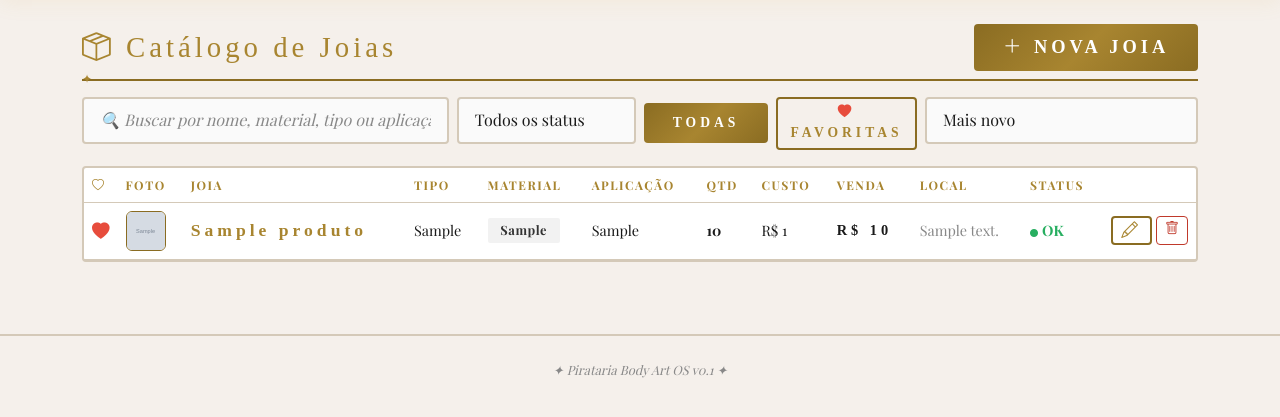
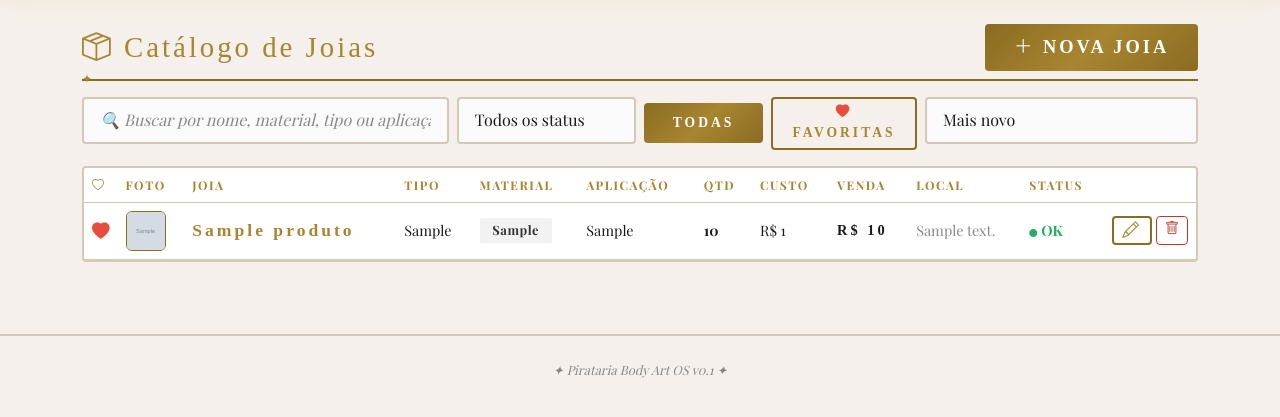
Before and after one commit to triyngtobedev/pirataria-os, a Flask app: page /estoque/ in a window 1280 px wide. Shown: the part 69-486 px from the top of the page. Run offline with Flask 3, Linux system fonts and the light colour scheme; a user stored in the database is signed in; tables that the repository leaves empty hold one stand-in row (values such as "Sample post"); grey boxes marked "Sample" are stand-in pictures; some web fonts are replaced.

Commit message:
fix: reduz letter-spacing da Pirata One (4px headings, 3px demais)

```diff
--- a/app/static/style.css
+++ b/app/static/style.css
@@ -58,7 +58,7 @@ body {
 h1, h2, h3, h4, h5, h6,
 .gold-text, .navbar-brand, .display-font {
     font-family: 'Pirata One', serif;
-    letter-spacing: 5px;
+    letter-spacing: 4px;
 }
 
 h1 { font-size: 2.4rem; }
@@ -163,7 +163,7 @@ h6 { font-size: 1.1rem; }
     font-weight: 700;
     color: var(--text-primary);
     font-family: 'Pirata One', serif;
-    letter-spacing: 4px;
+    letter-spacing: 3px;
 }
 
 .dashboard-icon {
@@ -174,7 +174,7 @@ h6 { font-size: 1.1rem; }
 .gold-text {
     color: var(--gold);
     font-family: 'Pirata One', serif;
-    letter-spacing: 4px;
+    letter-spacing: 3px;
     font-size: 1.1rem;
 }
 
@@ -185,7 +185,7 @@ h6 { font-size: 1.1rem; }
     font-weight: 700;
     font-family: 'Pirata One', serif;
     font-size: 1.15rem;
-    letter-spacing: 4px;
+    letter-spacing: 3px;
     padding: 0.6rem 1.8rem;
     border-radius: 4px;
     transition: all 0.2s;
@@ -205,7 +205,7 @@ h6 { font-size: 1.1rem; }
     color: var(--gold);
     font-weight: 700;
     font-family: 'Pirata One', serif;
-    letter-spacing: 4px;
+    letter-spacing: 3px;
     font-size: 1.05rem;
     border-radius: 4px;
     text-transform: uppercase;
@@ -389,7 +389,7 @@ h6 { font-size: 1.1rem; }
 
 .login-title {
     font-size: 2rem;
-    letter-spacing: 6px;
+    letter-spacing: 5px;
 }
 
 /* Subtitle serif */
```
